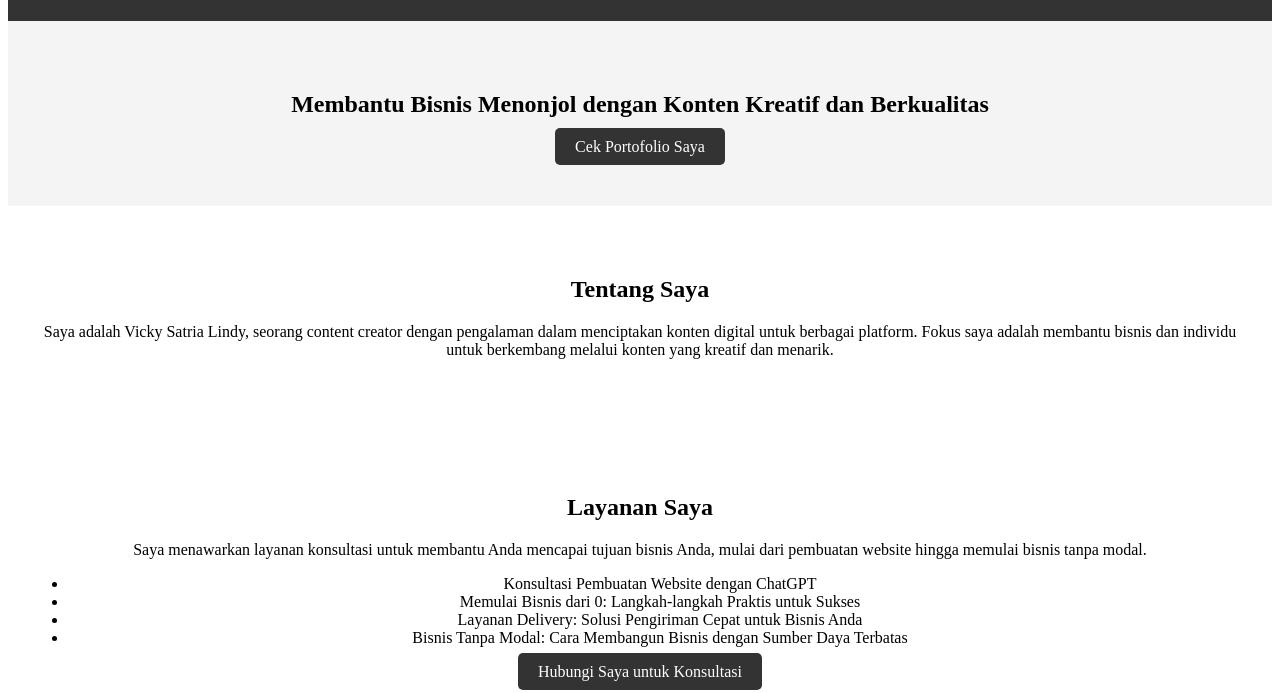
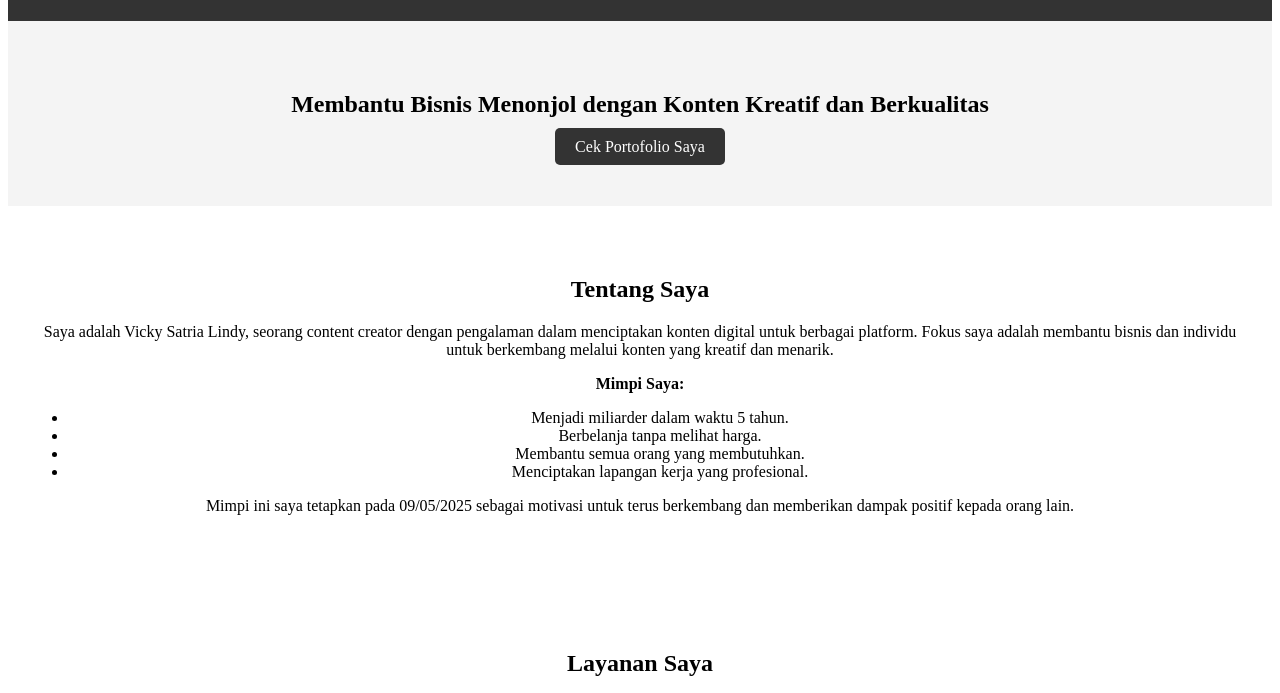
Before and after one commit to vlonlineshop/project, a plain HTML site: page vl/index.html in a window 1280 px wide. Shown: the part 107-800 px from the top of the page. Drawn offline with Linux system fonts and the light colour scheme.

Commit message:
Update index.html

```diff
--- a/vl/index.html
+++ b/vl/index.html
@@ -94,12 +94,20 @@
       <a href="#portfolio" class="cta-btn">Cek Portofolio Saya</a>
     </div>
   </section>
+<!-- About Section -->
+<section id="about" class="about">
+  <h2>Tentang Saya</h2>
+  <p>Saya adalah Vicky Satria Lindy, seorang content creator dengan pengalaman dalam menciptakan konten digital untuk berbagai platform. Fokus saya adalah membantu bisnis dan individu untuk berkembang melalui konten yang kreatif dan menarik.</p>
+  <p><strong>Mimpi Saya:</strong></p>
+  <ul>
+    <li>Menjadi miliarder dalam waktu 5 tahun.</li>
+    <li>Berbelanja tanpa melihat harga.</li>
+    <li>Membantu semua orang yang membutuhkan.</li>
+    <li>Menciptakan lapangan kerja yang profesional.</li>
+  </ul>
+  <p>Mimpi ini saya tetapkan pada 09/05/2025 sebagai motivasi untuk terus berkembang dan memberikan dampak positif kepada orang lain.</p>
+</section>
 
-  <!-- About Section -->
-  <section id="about" class="about">
-    <h2>Tentang Saya</h2>
-    <p>Saya adalah Vicky Satria Lindy, seorang content creator dengan pengalaman dalam menciptakan konten digital untuk berbagai platform. Fokus saya adalah membantu bisnis dan individu untuk berkembang melalui konten yang kreatif dan menarik.</p>
-  </section>
 
   <!-- Services Section -->
   <section id="services" class="services">
```
